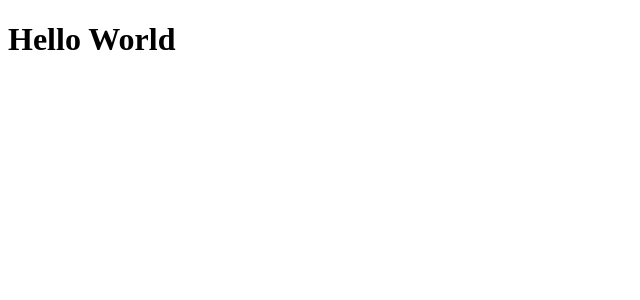
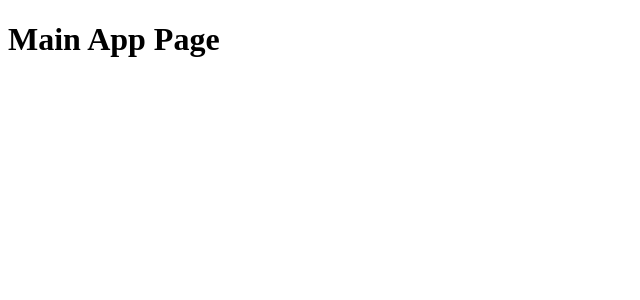
Before and after one commit to jamestq/fcc-front-end-project, a React (Vite) app: page / in a window 1280 px wide. Shown: the top 300 px of the page, without its empty margins (0-640 px from the left). Built offline with nearby package versions, Linux system fonts and the light colour scheme.

Commit message:
move routes to render under App

```diff
--- /dev/null
+++ b/src/App.css
@@ -0,0 +1,5 @@
+.container{
+    display: flex;
+    justify-content: center;
+    align-items: center;
+}
--- a/src/App.jsx
+++ b/src/App.jsx
@@ -1,7 +1,14 @@
 import React from 'react';
+import { Outlet } from 'react-router';
+import "./App.css";
 
 export default class App extends React.Component{
     render(){
-        return <h1>Hello World</h1>;
+        return <div className="page">
+            <h1>Main App Page</h1>
+            <main className="container">
+                <Outlet/>
+            </main>
+        </div>;
     }
 }
--- a/src/main.jsx
+++ b/src/main.jsx
@@ -11,8 +11,8 @@ const router = createBrowserRouter([
   {
     path: "/",
     element: <App/>,
-    errorElement: <ErrorPage/>
-  },
+    errorElement: <ErrorPage/>,
+    children: [
       {
         path: "/clock",
         element: <Clock/>
@@ -32,7 +32,9 @@ const router = createBrowserRouter([
       {
         path: "/quote-machine",
         element: <QuoteMachine/>
-  }
+      },
+    ]
+  },
 ])
 
 ReactDOM.createRoot(document.getElementById('root')).render(
```
Lines whose indentation alone changed are shown as unchanged.
